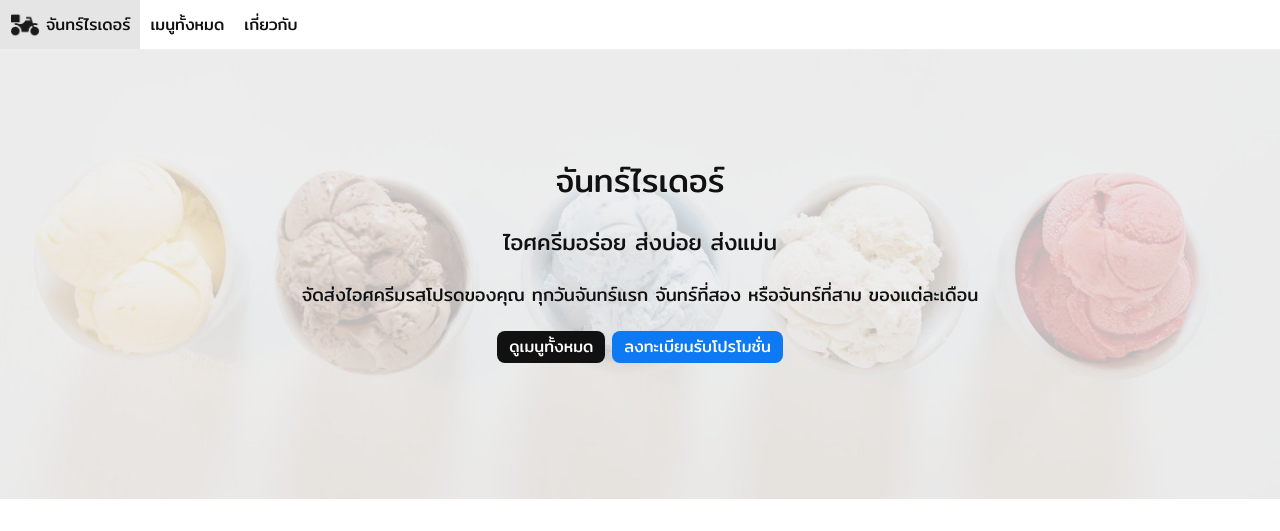
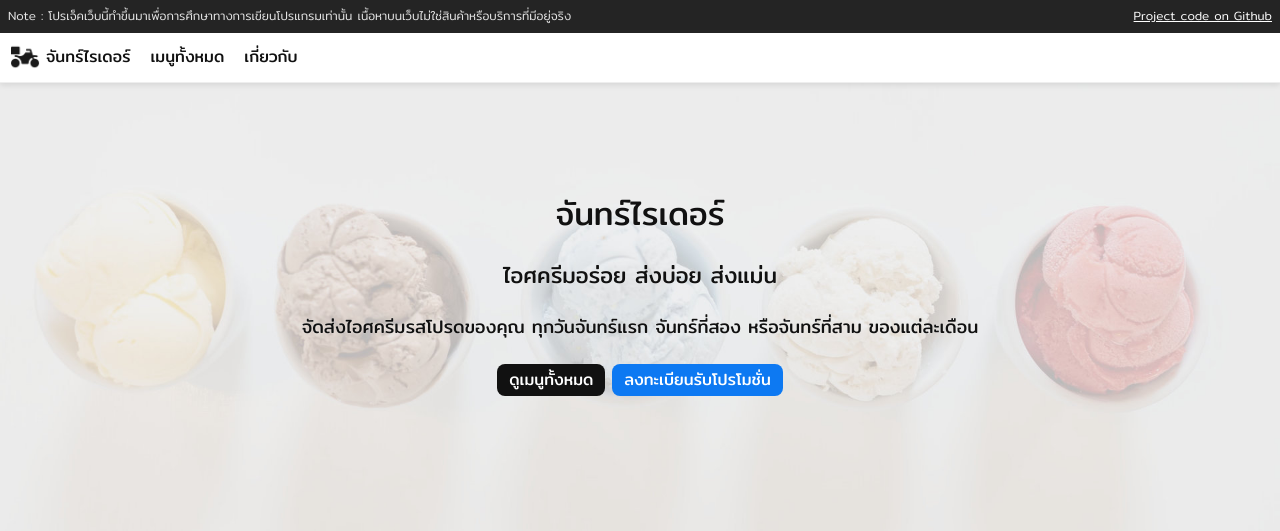
Before and after one commit to potchangelo/django-junraider, a Django app: page / in a window 1280 px wide. Shown: the top 531 px of the page. Run offline with Django 4.2, Linux system fonts and the light colour scheme.

Commit message:
Add purpose

```diff
--- a/app_general/static/app_general/main.css
+++ b/app_general/static/app_general/main.css
@@ -133,6 +133,8 @@ a {
   display: flex;
   justify-content: flex-start;
   height: 50px;
+  position: relative;
+  z-index: 100;
 }
 
 .site-header-item {
@@ -148,7 +150,7 @@ a {
 }
 
 .site-header-item:hover {
-  background-color: rgba(0, 0, 0, 0.1);
+  background-color: rgba(0, 0, 0, 0.05);
 }
 
 .site-header-brand img {
@@ -253,3 +255,36 @@ input[type='email']:focus {
   color: #111111;
   text-decoration: none;
 }
+
+/* Purpose banner */
+.purpose-banner {
+  color: rgb(230, 230, 230);
+  background-color: rgb(36, 36, 36);
+  font-size: 12px;
+  position: relative;
+  z-index: 101;
+}
+
+.purpose-banner .purpose-banner-item {
+  line-height: 1.4;
+  padding: 8px;
+}
+
+.purpose-banner .purpose-banner-item:not(:first-of-type) {
+  padding-top: 0px;
+}
+
+.purpose-banner a {
+  color: white;
+}
+
+@media screen and (min-width: 768px) {
+  .purpose-banner {
+    display: flex;
+    justify-content: space-between;
+  }
+
+  .purpose-banner .purpose-banner-item:not(:first-of-type) {
+    padding-top: 8px;
+  }
+}
--- a/app_general/templates/app_general/components/base.html
+++ b/app_general/templates/app_general/components/base.html
@@ -14,6 +14,7 @@
 </head>
 
 <body>
+  {% include 'app_general/components/site_purpose.html' %}
   {% include 'app_general/components/site_header.html' %}
   {% block content %}{% endblock %}
   {% include 'app_general/components/site_footer.html' %}
--- /dev/null
+++ b/app_general/templates/app_general/components/site_purpose.html
@@ -0,0 +1,8 @@
+<header class="purpose-banner">
+  <div class="purpose-banner-item">
+    <span>Note : โปรเจ็คเว็บนี้ทำขึ้นมาเพื่อการศึกษาทางการเขียนโปรแกรมเท่านั้น เนื้อหาบนเว็บไม่ใช่สินค้าหรือบริการที่มีอยู่จริง</span>
+  </div>
+  <div class="purpose-banner-item">
+    <a href="https://github.com/potchangelo/django-junraider" target="_blank">Project code on Github</a>
+  </div>
+</header>
```
